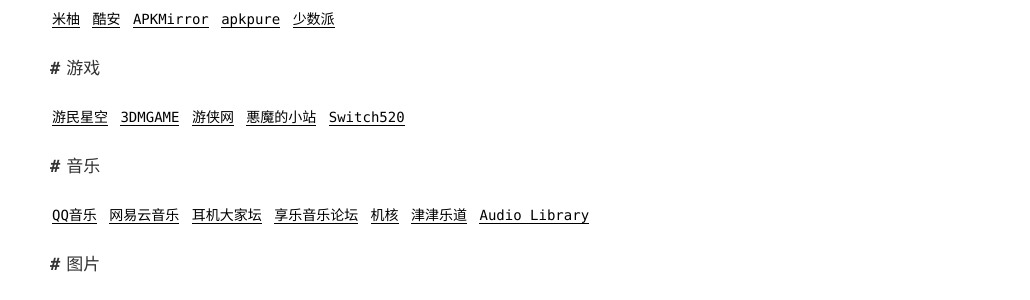
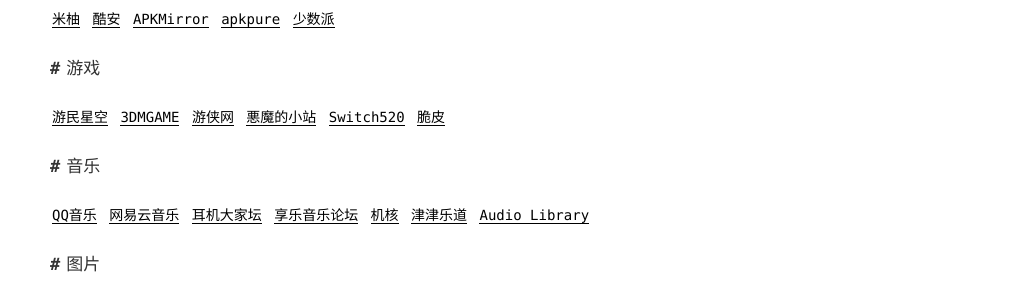
Before and after one commit to admans/admans.github.io, a Jekyll site: the page built from pages/navi.md, in a window 1280 px wide. Shown: the part 445-745 px from the top of the page, without its empty margins (250-1280 px from the left). Built offline with Jekyll 4.4.1, drawn with Linux system fonts in a browser that asks for light colours.

Commit message:
Update navi.md

```diff
--- a/pages/navi.md
+++ b/pages/navi.md
@@ -17,7 +17,7 @@ title: 导航
 
 ## 游戏
 
-[游民星空](http://www.gamersky.com/ "游民星空") [3DMGAME](http://www.3dmgame.com/ "3DMGAME") [游侠网](https://www.ali213.net/ "游侠网") [悪魔的小站](http://www.mubolin.cn:99/ "悪魔的小站") [Switch520](https://laoquzhang.com/ "Switch520")
+[游民星空](http://www.gamersky.com/ "游民星空") [3DMGAME](http://www.3dmgame.com/ "3DMGAME") [游侠网](https://www.ali213.net/ "游侠网") [悪魔的小站](http://www.mubolin.cn:99/ "悪魔的小站") [Switch520](https://laoquzhang.com/ "Switch520") [脆皮](https://g8hh.github.io/cuipi/ "脆皮")
 
 ## 音乐
 
```
